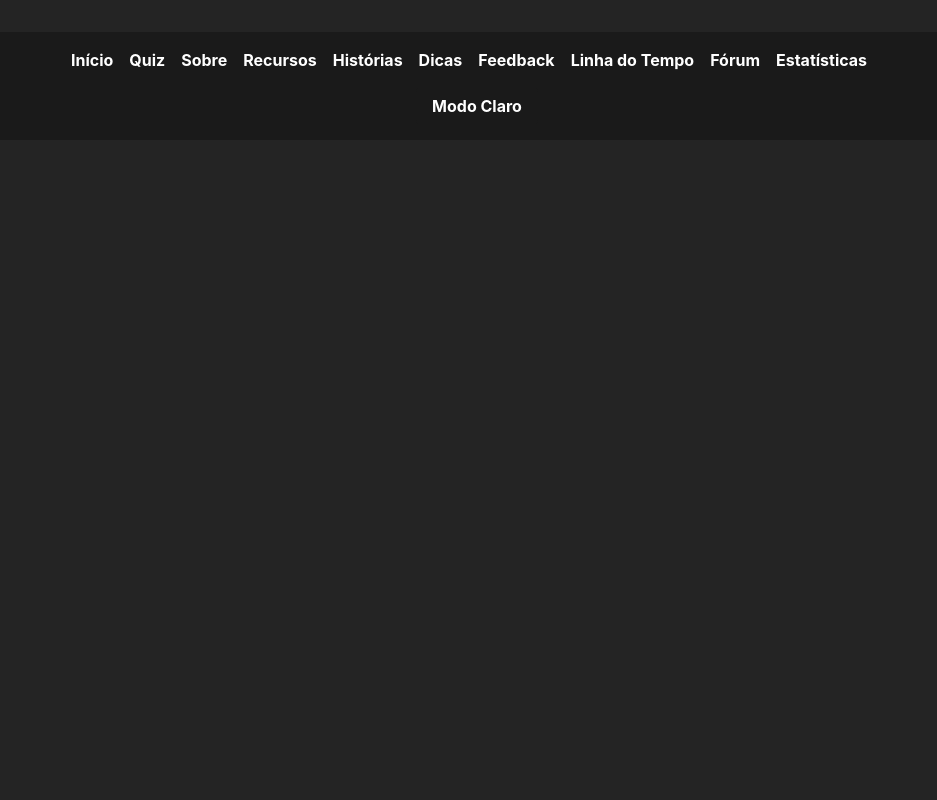
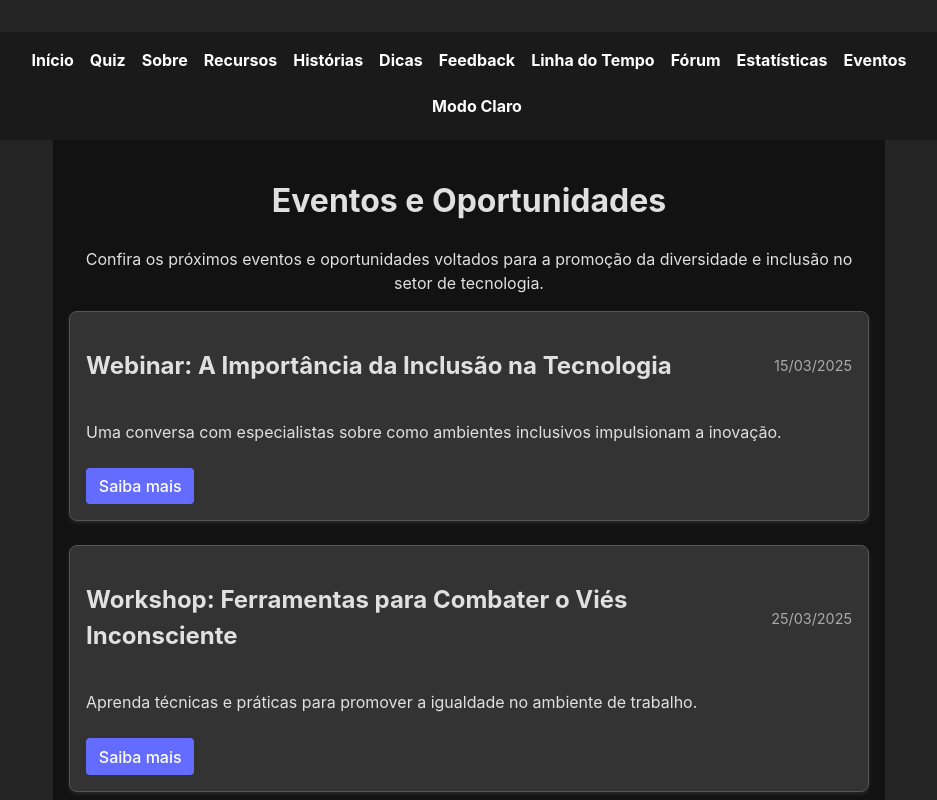
Before and after one commit to fjuncal/inclusion-quiz, a React (Vite) app: page /events in a window 1280 px wide. Shown: the top 800 px of the page, without its empty margins (171-1108 px from the left). Built offline with nearby package versions, Linux system fonts and the light colour scheme.

Commit message:
Criando pagina de eventos na aplicação

```diff
--- a/src/App.tsx
+++ b/src/App.tsx
@@ -12,6 +12,7 @@ import { useEffect, useState } from "react";
 import Timeline from "./pages/Timeline";
 import Forum from "./pages/Forum";
 import Statistics from "./pages/Statistics";
+import Events from "./pages/Events";
 
 function App() {
   // Carrega o tema do localStorage ou usa "dark" como padrão
@@ -45,6 +46,7 @@ function App() {
         <Route path="/timeline" element={<Timeline />} />
         <Route path="/forum" element={<Forum />} />
         <Route path="/statistics" element={<Statistics />} />
+        <Route path="/events" element={<Events />} />
       </Routes>
     </BrowserRouter>
   );
--- a/src/components/NavBar.tsx
+++ b/src/components/NavBar.tsx
@@ -70,6 +70,9 @@ function NavBar({ toggleTheme, theme }: NavBarProps) {
         <li>
           <Link to="/statistics">Estatísticas</Link>
         </li>
+        <li>
+          <Link to="/events">Eventos</Link>
+        </li>
       </ul>
       <button onClick={toggleTheme} className="theme-toggle">
         {theme === "dark" ? "Modo Claro" : "Modo Escuro"}
--- /dev/null
+++ b/src/pages/Events.css
@@ -0,0 +1,80 @@
+/* Events.css */
+.events-container {
+  padding: 1rem;
+  max-width: 800px;
+  margin: 0 auto;
+  text-align: center;
+  background-color: #ffffff;
+  color: #333;
+}
+
+.events-list {
+  display: flex;
+  flex-direction: column;
+  gap: 1.5rem; /* Espaçamento entre os cards */
+  margin-top: 1rem;
+}
+
+.event-card {
+  background-color: #f9f9f9;
+  border: 1px solid #ccc;
+  border-radius: 8px;
+  padding: 1rem;
+  text-align: left;
+  box-shadow: 0 2px 4px rgba(0, 0, 0, 0.1);
+}
+
+.event-header {
+  display: flex;
+  justify-content: space-between;
+  align-items: center;
+  margin-bottom: 0.5rem;
+}
+
+.event-date {
+  font-size: 0.9rem;
+  color: #666;
+}
+
+.event-link {
+  display: inline-block;
+  margin-top: 0.5rem;
+  padding: 0.4rem 0.8rem;
+  background-color: #646cff;
+  color: #fff;
+  text-decoration: none;
+  border-radius: 4px;
+  transition: background-color 0.3s ease;
+}
+
+.event-link:hover {
+  background-color: #535bf2;
+}
+
+body.theme-dark .events-container {
+  background-color: #121212;
+  color: #e0e0e0;
+}
+
+body.theme-dark .event-card {
+  background-color: #333;
+  border: 1px solid #555;
+  box-shadow: 0 2px 4px rgba(255, 255, 255, 0.1);
+}
+
+body.theme-dark .event-date {
+  color: #aaa;
+}
+
+body.theme-dark .event-link {
+  background-color: #646cff;
+  color: #fff;
+}
+
+body.theme-dark .event-link:hover {
+  background-color: #535bf2;
+}
+body.theme-light .event-link {
+  background-color: #646cff;
+  color: #fff !important;
+}
--- /dev/null
+++ b/src/pages/Events.tsx
@@ -0,0 +1,73 @@
+// Events.tsx
+import "./Events.css";
+
+interface Event {
+  id: number;
+  title: string;
+  date: string;
+  description: string;
+  link?: string;
+}
+
+const events: Event[] = [
+  {
+    id: 1,
+    title: "Webinar: A Importância da Inclusão na Tecnologia",
+    date: "15/03/2025",
+    description:
+      "Uma conversa com especialistas sobre como ambientes inclusivos impulsionam a inovação.",
+    link: "https://example.com/webinar1",
+  },
+  {
+    id: 2,
+    title: "Workshop: Ferramentas para Combater o Viés Inconsciente",
+    date: "25/03/2025",
+    description:
+      "Aprenda técnicas e práticas para promover a igualdade no ambiente de trabalho.",
+    link: "https://example.com/workshop",
+  },
+  {
+    id: 3,
+    title: "Hackathon: Soluções Inovadoras para Inclusão",
+    date: "05/04/2025",
+    description:
+      "Junte-se a times multidisciplinares e desenvolva projetos que promovam a diversidade.",
+    link: "https://example.com/hackathon",
+  },
+  // Adicione mais eventos conforme necessário
+];
+
+function Events() {
+  return (
+    <div className="events-container">
+      <h1>Eventos e Oportunidades</h1>
+      <p>
+        Confira os próximos eventos e oportunidades voltados para a promoção da
+        diversidade e inclusão no setor de tecnologia.
+      </p>
+      <div className="events-list">
+        {events.map((event) => (
+          <div key={event.id} className="event-card">
+            <div className="event-header">
+              <h2>{event.title}</h2>
+              <span className="event-date">{event.date}</span>
+            </div>
+            <p>{event.description}</p>
+            {event.link && (
+              <a
+                href={event.link}
+                target="_blank"
+                rel="noopener noreferrer"
+                className="event-link"
+              >
+                Saiba mais
+              </a>
+            )}
+          </div>
+        ))}
+      </div>
+    </div>
+  );
+}
+
+export default Events;
```
